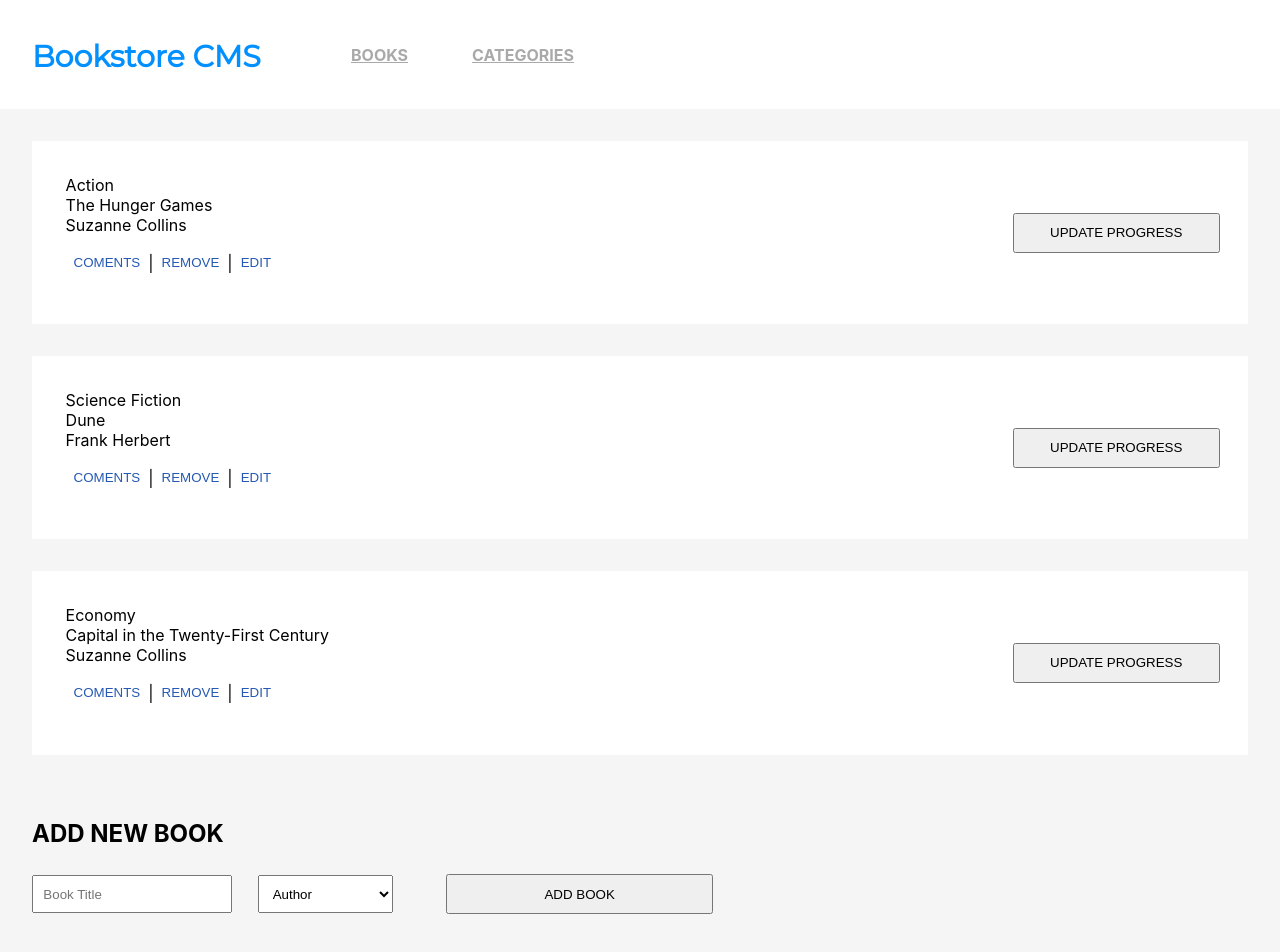
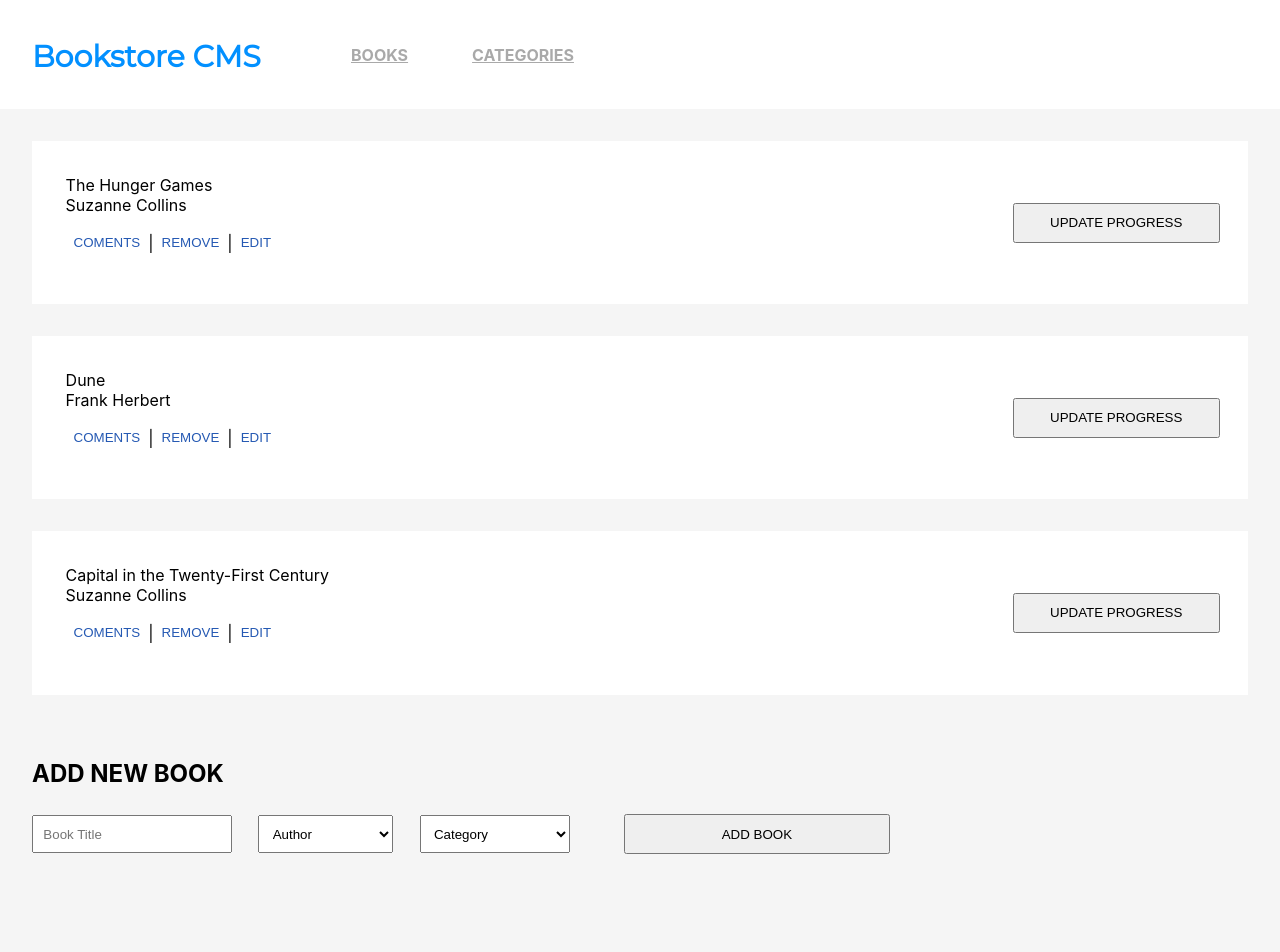
Before and after one commit to marurevi/React-Bookstore, a React (Create React App) app: page / in a window 1280 px wide. Shown: the top 952 px of the page. After the commit the page ends 913 px from the top, so only its background shows below. Built offline with nearby package versions, Linux system fonts and the light colour scheme.

Commit message:
Add New Book functionality

```diff
--- a/package.json
+++ b/package.json
@@ -13,13 +13,15 @@
     "react-router-dom": "^6.3.0",
     "react-scripts": "5.0.1",
     "redux": "^4.2.0",
+    "uuid": "^8.3.2",
     "web-vitals": "^2.1.4"
   },
   "scripts": {
     "start": "react-scripts start",
     "build": "react-scripts build",
     "test": "react-scripts test",
-    "eject": "react-scripts eject"
+    "eject": "react-scripts eject",
+    "efix": "npx eslint . --ext .jsx --ext .js --fix"
   },
   "eslintConfig": {
     "extends": [
--- a/src/components/AddNewBook.js
+++ b/src/components/AddNewBook.js
@@ -1,13 +1,48 @@
-import React from 'react';
-import PropTypes from 'prop-types';
+import React, { useState } from 'react';
+import { useDispatch } from 'react-redux';
+import { v4 as uuidv4 } from 'uuid';
+import { addBook } from '../redux/books/books';
 
-export default function AddNewBook({ handleSubmit }) {
+export default function AddNewBook() {
+  const dispatch = useDispatch();
+  const [title, setTitle] = useState('');
+  const [author, setAuthor] = useState('');
+  const [category, setCategory] = useState('');
+
+  const clearInput = () => {
+    setTitle('');
+    setAuthor('');
+  };
+
+  const handleSubmit = (e) => {
+    e.preventDefault();
+    dispatch(addBook({
+      id: uuidv4(),
+      category,
+      title,
+      author,
+    }));
+    clearInput();
+  };
+
+  const handleTitleChange = (e) => {
+    setTitle(e.target.value);
+  };
+
+  const handleAuthorChange = (e) => {
+    setAuthor(e.target.value);
+  };
+
+  const handleCategoryChange = (e) => {
+    setCategory(e.target.value);
+  };
+
   return (
     <div className="newTask-container">
       <h2>ADD NEW BOOK</h2>
       <form onSubmit={handleSubmit}>
-        <input type="text" name="addNew" placeholder="Book Title" />
-        <select name="author">
+        <input type="text" name="addNew" placeholder="Book Title" onChange={handleTitleChange} />
+        <select name="author" onChange={handleAuthorChange}>
           <option value="" defaultValue>Author</option>
           <option value="Susan Collins">Susan Collin</option>
           <option value="Dan Brown">Dan Brown</option>
@@ -17,12 +52,20 @@ export default function AddNewBook({ handleSubmit }) {
           <option value="Sidney Sheldon">Sidney Sheldon</option>
           <option value="Frank Herbert">Frank Herbert</option>
         </select>
+        <select name="categoryr" onChange={handleCategoryChange}>
+          <option value="" defaultValue>Category</option>
+          <option value="Economy">Economy</option>
+          <option value="Technology">Technology</option>
+          <option value="Mathematics">Mathematics</option>
+          <option value="Computer Science">Computer Science</option>
+          <option value="History">History</option>
+          <option value="Literature">Literature</option>
+          <option value="Science Fiction">Science Fiction</option>
+          <option value="Romance">Romance</option>
+          <option value="Terror">Terror</option>
+        </select>
         <button type="submit">ADD BOOK</button>
       </form>
     </div>
   );
 }
-
-AddNewBook.propTypes = {
-  handleSubmit: PropTypes.func.isRequired,
-};
--- a/src/components/Book.js
+++ b/src/components/Book.js
@@ -2,11 +2,11 @@ import React from 'react';
 import PropTypes from 'prop-types';
 
 export default function Book(props) {
-  const { topic, title, author } = props;
+  const { category, title, author } = props;
   return (
     <div className="container">
       <ul>
-        <li>{topic}</li>
+        <li>{category}</li>
         <li>{title}</li>
         <li>{author}</li>
         <li className="btn-container">
@@ -23,7 +23,7 @@ export default function Book(props) {
 }
 
 Book.propTypes = {
-  topic: PropTypes.string.isRequired,
+  category: PropTypes.string.isRequired,
   title: PropTypes.string.isRequired,
   author: PropTypes.string.isRequired,
 };
--- a/src/components/Books.js
+++ b/src/components/Books.js
@@ -1,30 +1,11 @@
 import React from 'react';
+import { useSelector } from 'react-redux';
 import Navigator from './Navigator';
 import Book from './Book';
 import AddNewBook from './AddNewBook';
 
 export default function Books() {
-  const booksArray = [
-    {
-      id: 1,
-      topic: 'Action',
-      title: 'The Hunger Games',
-      author: 'Suzanne Collins',
-    },
-    {
-      id: 2,
-      topic: 'Science Fiction',
-      title: 'Dune',
-      author: 'Frank Herbert',
-    },
-    {
-      id: 3,
-      topic: 'Economy',
-      title: 'Capital in the Twenty-First Century',
-      author: 'Suzanne Collins',
-    },
-  ];
-
+  const booksArray = useSelector((state) => state.reducerB);
   const handleSubmit = () => { console.log('click'); };
 
   return (
@@ -32,7 +13,7 @@ export default function Books() {
       <Navigator />
       {booksArray.map((book) => (
         <div key={book.id} className="book-section">
-          <Book topic={book.topic} title={book.title} author={book.author} />
+          <Book category={book.category} title={book.title} author={book.author} />
         </div>
       ))}
       <AddNewBook onSubmit={handleSubmit} />
--- a/src/redux/books/books.js
+++ b/src/redux/books/books.js
@@ -1,7 +1,26 @@
 // Actions
 const ADDNEW = 'bookstore/books/ADDNEW';
 const DELETE = 'bookstore/books/REMOVE';
-const books = [];
+const books = [
+  {
+    id: 1,
+    topic: 'Action',
+    title: 'The Hunger Games',
+    author: 'Suzanne Collins',
+  },
+  {
+    id: 2,
+    topic: 'Science Fiction',
+    title: 'Dune',
+    author: 'Frank Herbert',
+  },
+  {
+    id: 3,
+    topic: 'Economy',
+    title: 'Capital in the Twenty-First Century',
+    author: 'Suzanne Collins',
+  },
+];
 
 // Reducer
 export default function reducer(state = books, action = {}) {
```
Also changed, not shown: 1 other file (tests, documents, lock files or other folders).
